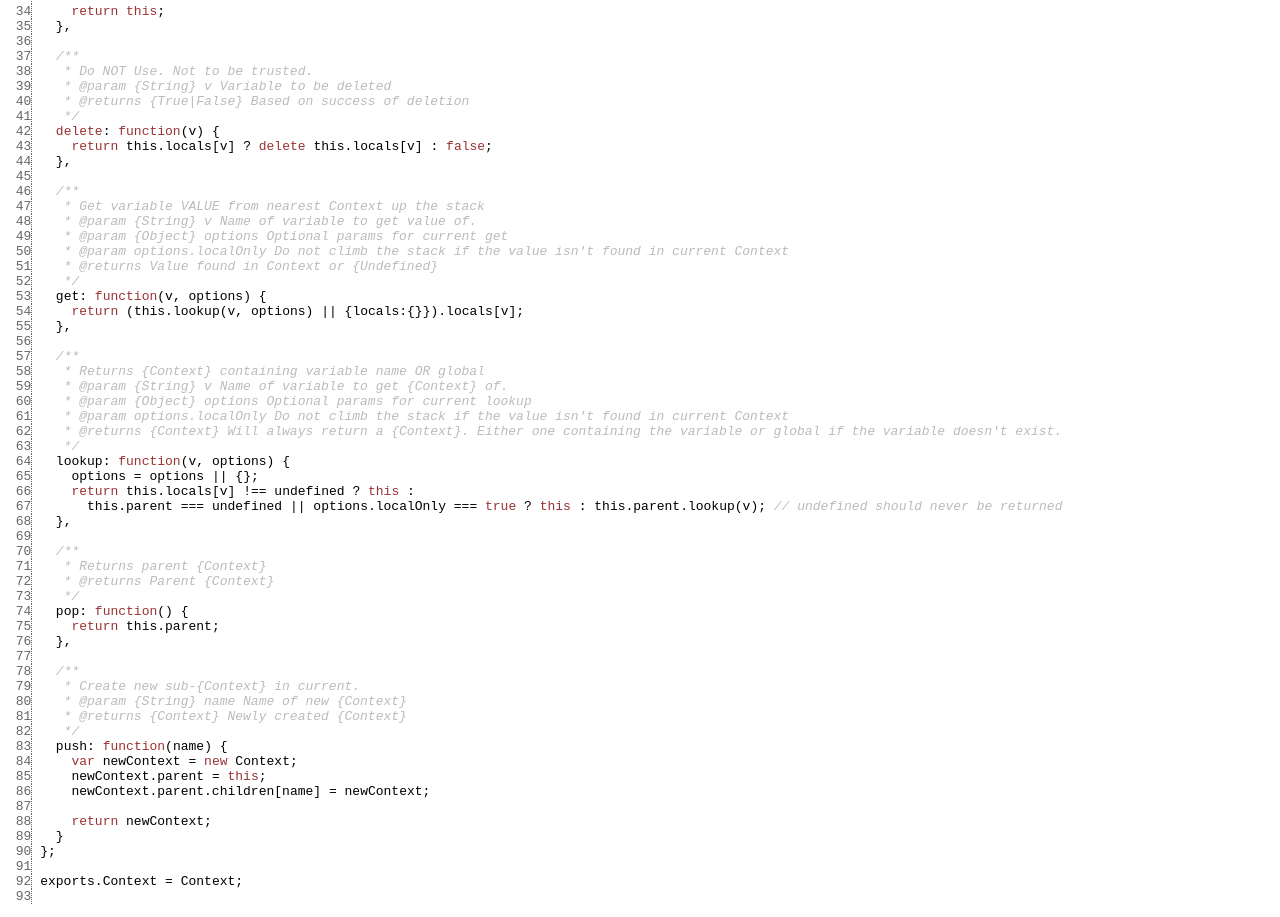
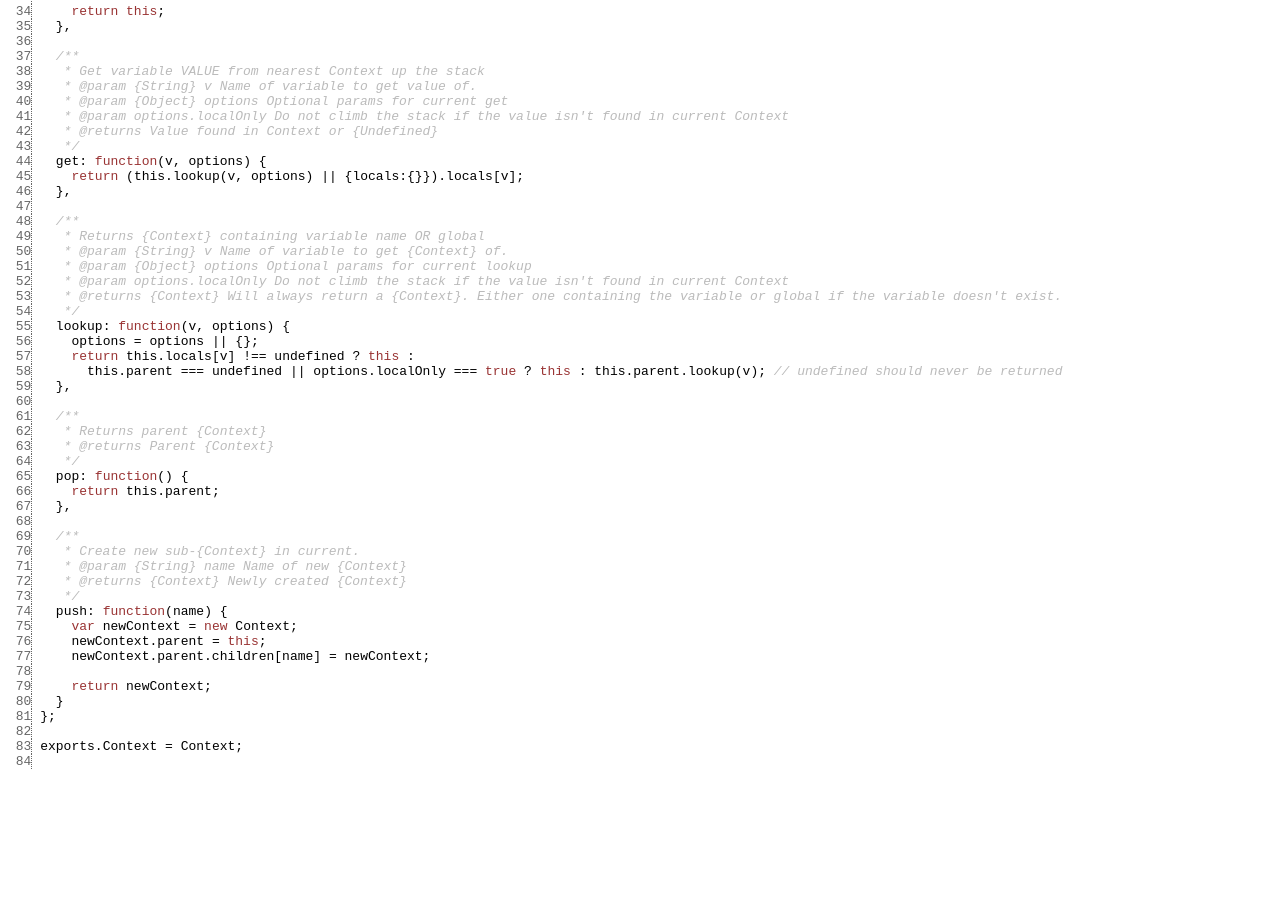
Before and after one commit to morganrallen/context.js, a website: page docs/symbols/src/_Users_morganallen_devel_context.js_context.js.html in a window 1280 px wide. Shown: the part 499-1416 px from the top of the page. After the commit the page ends 1281 px from the top, so only its background shows below. Drawn offline with Linux system fonts and the light colour scheme.

Commit message:
var declarations set DontDelete
As only properties can really be deleted itshouldnt be the concern
of the Context

```diff
--- a/docs/symbols/src/_Users_morganallen_devel_context.js_context.js.html
+++ b/docs/symbols/src/_Users_morganallen_devel_context.js_context.js.html
@@ -42,59 +42,50 @@
 <span class='line'> 35</span> </span><span class="WHIT">  </span><span class="PUNC">}</span><span class="PUNC">,</span><span class="WHIT">
 <span class='line'> 36</span>
 <span class='line'> 37</span> </span><span class="WHIT">  </span><span class="COMM">/**
-<span class='line'> 38</span>    * Do NOT Use. Not to be trusted.
-<span class='line'> 39</span>    * @param {String} v Variable to be deleted
-<span class='line'> 40</span>    * @returns {True|False} Based on success of deletion
-<span class='line'> 41</span>    */</span><span class="WHIT">
-<span class='line'> 42</span> </span><span class="WHIT">  </span><span class="KEYW">delete</span><span class="PUNC">:</span><span class="WHIT"> </span><span class="KEYW">function</span><span class="PUNC">(</span><span class="NAME">v</span><span class="PUNC">)</span><span class="WHIT"> </span><span class="PUNC">{</span><span class="WHIT">
-<span class='line'> 43</span> </span><span class="WHIT">    </span><span class="KEYW">return</span><span class="WHIT"> </span><span class="NAME">this.locals</span><span class="PUNC">[</span><span class="NAME">v</span><span class="PUNC">]</span><span class="WHIT"> </span><span class="PUNC">?</span><span class="WHIT"> </span><span class="KEYW">delete</span><span class="WHIT"> </span><span class="NAME">this.locals</span><span class="PUNC">[</span><span class="NAME">v</span><span class="PUNC">]</span><span class="WHIT"> </span><span class="PUNC">:</span><span class="WHIT"> </span><span class="KEYW">false</span><span class="PUNC">;</span><span class="WHIT">
-<span class='line'> 44</span> </span><span class="WHIT">  </span><span class="PUNC">}</span><span class="PUNC">,</span><span class="WHIT">
-<span class='line'> 45</span>
-<span class='line'> 46</span> </span><span class="WHIT">  </span><span class="COMM">/**
-<span class='line'> 47</span>    * Get variable VALUE from nearest Context up the stack
-<span class='line'> 48</span>    * @param {String} v Name of variable to get value of.
-<span class='line'> 49</span>    * @param {Object} options Optional params for current get
-<span class='line'> 50</span>    * @param options.localOnly Do not climb the stack if the value isn't found in current Context
-<span class='line'> 51</span>    * @returns Value found in Context or {Undefined}
-<span class='line'> 52</span>    */</span><span class="WHIT">
-<span class='line'> 53</span> </span><span class="WHIT">  </span><span class="NAME">get</span><span class="PUNC">:</span><span class="WHIT"> </span><span class="KEYW">function</span><span class="PUNC">(</span><span class="NAME">v</span><span class="PUNC">,</span><span class="WHIT"> </span><span class="NAME">options</span><span class="PUNC">)</span><span class="WHIT"> </span><span class="PUNC">{</span><span class="WHIT">
-<span class='line'> 54</span> </span><span class="WHIT">    </span><span class="KEYW">return</span><span class="WHIT"> </span><span class="PUNC">(</span><span class="NAME">this.lookup</span><span class="PUNC">(</span><span class="NAME">v</span><span class="PUNC">,</span><span class="WHIT"> </span><span class="NAME">options</span><span class="PUNC">)</span><span class="WHIT"> </span><span class="PUNC">||</span><span class="WHIT"> </span><span class="PUNC">{</span><span class="NAME">locals</span><span class="PUNC">:</span><span class="PUNC">{</span><span class="PUNC">}</span><span class="PUNC">}</span><span class="PUNC">)</span><span class="PUNC">.</span><span class="NAME">locals</span><span class="PUNC">[</span><span class="NAME">v</span><span class="PUNC">]</span><span class="PUNC">;</span><span class="WHIT">
-<span class='line'> 55</span> </span><span class="WHIT">  </span><span class="PUNC">}</span><span class="PUNC">,</span><span class="WHIT">
-<span class='line'> 56</span>
-<span class='line'> 57</span> </span><span class="WHIT">  </span><span class="COMM">/**
-<span class='line'> 58</span>    * Returns {Context} containing variable name OR global
-<span class='line'> 59</span>    * @param {String} v Name of variable to get {Context} of.
-<span class='line'> 60</span>    * @param {Object} options Optional params for current lookup
-<span class='line'> 61</span>    * @param options.localOnly Do not climb the stack if the value isn't found in current Context
-<span class='line'> 62</span>    * @returns {Context} Will always return a {Context}. Either one containing the variable or global if the variable doesn't exist.
-<span class='line'> 63</span>    */</span><span class="WHIT">
-<span class='line'> 64</span> </span><span class="WHIT">  </span><span class="NAME">lookup</span><span class="PUNC">:</span><span class="WHIT"> </span><span class="KEYW">function</span><span class="PUNC">(</span><span class="NAME">v</span><span class="PUNC">,</span><span class="WHIT"> </span><span class="NAME">options</span><span class="PUNC">)</span><span class="WHIT"> </span><span class="PUNC">{</span><span class="WHIT">
-<span class='line'> 65</span> </span><span class="WHIT">    </span><span class="NAME">options</span><span class="WHIT"> </span><span class="PUNC">=</span><span class="WHIT"> </span><span class="NAME">options</span><span class="WHIT"> </span><span class="PUNC">||</span><span class="WHIT"> </span><span class="PUNC">{</span><span class="PUNC">}</span><span class="PUNC">;</span><span class="WHIT">
-<span class='line'> 66</span> </span><span class="WHIT">    </span><span class="KEYW">return</span><span class="WHIT"> </span><span class="NAME">this.locals</span><span class="PUNC">[</span><span class="NAME">v</span><span class="PUNC">]</span><span class="WHIT"> </span><span class="PUNC">!==</span><span class="WHIT"> </span><span class="NAME">undefined</span><span class="WHIT"> </span><span class="PUNC">?</span><span class="WHIT"> </span><span class="KEYW">this</span><span class="WHIT"> </span><span class="PUNC">:</span><span class="WHIT">
-<span class='line'> 67</span> </span><span class="WHIT">      </span><span class="NAME">this.parent</span><span class="WHIT"> </span><span class="PUNC">===</span><span class="WHIT"> </span><span class="NAME">undefined</span><span class="WHIT"> </span><span class="PUNC">||</span><span class="WHIT"> </span><span class="NAME">options.localOnly</span><span class="WHIT"> </span><span class="PUNC">===</span><span class="WHIT"> </span><span class="KEYW">true</span><span class="WHIT"> </span><span class="PUNC">?</span><span class="WHIT"> </span><span class="KEYW">this</span><span class="WHIT"> </span><span class="PUNC">:</span><span class="WHIT"> </span><span class="NAME">this.parent.lookup</span><span class="PUNC">(</span><span class="NAME">v</span><span class="PUNC">)</span><span class="PUNC">;</span><span class="WHIT"> </span><span class="COMM">// undefined should never be returned</span><span class="WHIT">
-<span class='line'> 68</span> </span><span class="WHIT">  </span><span class="PUNC">}</span><span class="PUNC">,</span><span class="WHIT">
-<span class='line'> 69</span>
-<span class='line'> 70</span> </span><span class="WHIT">  </span><span class="COMM">/**
-<span class='line'> 71</span>    * Returns parent {Context}
-<span class='line'> 72</span>    * @returns Parent {Context}
+<span class='line'> 38</span>    * Get variable VALUE from nearest Context up the stack
+<span class='line'> 39</span>    * @param {String} v Name of variable to get value of.
+<span class='line'> 40</span>    * @param {Object} options Optional params for current get
+<span class='line'> 41</span>    * @param options.localOnly Do not climb the stack if the value isn't found in current Context
+<span class='line'> 42</span>    * @returns Value found in Context or {Undefined}
+<span class='line'> 43</span>    */</span><span class="WHIT">
+<span class='line'> 44</span> </span><span class="WHIT">  </span><span class="NAME">get</span><span class="PUNC">:</span><span class="WHIT"> </span><span class="KEYW">function</span><span class="PUNC">(</span><span class="NAME">v</span><span class="PUNC">,</span><span class="WHIT"> </span><span class="NAME">options</span><span class="PUNC">)</span><span class="WHIT"> </span><span class="PUNC">{</span><span class="WHIT">
+<span class='line'> 45</span> </span><span class="WHIT">    </span><span class="KEYW">return</span><span class="WHIT"> </span><span class="PUNC">(</span><span class="NAME">this.lookup</span><span class="PUNC">(</span><span class="NAME">v</span><span class="PUNC">,</span><span class="WHIT"> </span><span class="NAME">options</span><span class="PUNC">)</span><span class="WHIT"> </span><span class="PUNC">||</span><span class="WHIT"> </span><span class="PUNC">{</span><span class="NAME">locals</span><span class="PUNC">:</span><span class="PUNC">{</span><span class="PUNC">}</span><span class="PUNC">}</span><span class="PUNC">)</span><span class="PUNC">.</span><span class="NAME">locals</span><span class="PUNC">[</span><span class="NAME">v</span><span class="PUNC">]</span><span class="PUNC">;</span><span class="WHIT">
+<span class='line'> 46</span> </span><span class="WHIT">  </span><span class="PUNC">}</span><span class="PUNC">,</span><span class="WHIT">
+<span class='line'> 47</span>
+<span class='line'> 48</span> </span><span class="WHIT">  </span><span class="COMM">/**
+<span class='line'> 49</span>    * Returns {Context} containing variable name OR global
+<span class='line'> 50</span>    * @param {String} v Name of variable to get {Context} of.
+<span class='line'> 51</span>    * @param {Object} options Optional params for current lookup
+<span class='line'> 52</span>    * @param options.localOnly Do not climb the stack if the value isn't found in current Context
+<span class='line'> 53</span>    * @returns {Context} Will always return a {Context}. Either one containing the variable or global if the variable doesn't exist.
+<span class='line'> 54</span>    */</span><span class="WHIT">
+<span class='line'> 55</span> </span><span class="WHIT">  </span><span class="NAME">lookup</span><span class="PUNC">:</span><span class="WHIT"> </span><span class="KEYW">function</span><span class="PUNC">(</span><span class="NAME">v</span><span class="PUNC">,</span><span class="WHIT"> </span><span class="NAME">options</span><span class="PUNC">)</span><span class="WHIT"> </span><span class="PUNC">{</span><span class="WHIT">
+<span class='line'> 56</span> </span><span class="WHIT">    </span><span class="NAME">options</span><span class="WHIT"> </span><span class="PUNC">=</span><span class="WHIT"> </span><span class="NAME">options</span><span class="WHIT"> </span><span class="PUNC">||</span><span class="WHIT"> </span><span class="PUNC">{</span><span class="PUNC">}</span><span class="PUNC">;</span><span class="WHIT">
+<span class='line'> 57</span> </span><span class="WHIT">    </span><span class="KEYW">return</span><span class="WHIT"> </span><span class="NAME">this.locals</span><span class="PUNC">[</span><span class="NAME">v</span><span class="PUNC">]</span><span class="WHIT"> </span><span class="PUNC">!==</span><span class="WHIT"> </span><span class="NAME">undefined</span><span class="WHIT"> </span><span class="PUNC">?</span><span class="WHIT"> </span><span class="KEYW">this</span><span class="WHIT"> </span><span class="PUNC">:</span><span class="WHIT">
+<span class='line'> 58</span> </span><span class="WHIT">      </span><span class="NAME">this.parent</span><span class="WHIT"> </span><span class="PUNC">===</span><span class="WHIT"> </span><span class="NAME">undefined</span><span class="WHIT"> </span><span class="PUNC">||</span><span class="WHIT"> </span><span class="NAME">options.localOnly</span><span class="WHIT"> </span><span class="PUNC">===</span><span class="WHIT"> </span><span class="KEYW">true</span><span class="WHIT"> </span><span class="PUNC">?</span><span class="WHIT"> </span><span class="KEYW">this</span><span class="WHIT"> </span><span class="PUNC">:</span><span class="WHIT"> </span><span class="NAME">this.parent.lookup</span><span class="PUNC">(</span><span class="NAME">v</span><span class="PUNC">)</span><span class="PUNC">;</span><span class="WHIT"> </span><span class="COMM">// undefined should never be returned</span><span class="WHIT">
+<span class='line'> 59</span> </span><span class="WHIT">  </span><span class="PUNC">}</span><span class="PUNC">,</span><span class="WHIT">
+<span class='line'> 60</span>
+<span class='line'> 61</span> </span><span class="WHIT">  </span><span class="COMM">/**
+<span class='line'> 62</span>    * Returns parent {Context}
+<span class='line'> 63</span>    * @returns Parent {Context}
+<span class='line'> 64</span>    */</span><span class="WHIT">
+<span class='line'> 65</span> </span><span class="WHIT">  </span><span class="NAME">pop</span><span class="PUNC">:</span><span class="WHIT"> </span><span class="KEYW">function</span><span class="PUNC">(</span><span class="PUNC">)</span><span class="WHIT"> </span><span class="PUNC">{</span><span class="WHIT">
+<span class='line'> 66</span> </span><span class="WHIT">    </span><span class="KEYW">return</span><span class="WHIT"> </span><span class="NAME">this.parent</span><span class="PUNC">;</span><span class="WHIT">
+<span class='line'> 67</span> </span><span class="WHIT">  </span><span class="PUNC">}</span><span class="PUNC">,</span><span class="WHIT">
+<span class='line'> 68</span>
+<span class='line'> 69</span> </span><span class="WHIT">  </span><span class="COMM">/**
+<span class='line'> 70</span>    * Create new sub-{Context} in current.
+<span class='line'> 71</span>    * @param {String} name Name of new {Context}
+<span class='line'> 72</span>    * @returns {Context} Newly created {Context}
 <span class='line'> 73</span>    */</span><span class="WHIT">
-<span class='line'> 74</span> </span><span class="WHIT">  </span><span class="NAME">pop</span><span class="PUNC">:</span><span class="WHIT"> </span><span class="KEYW">function</span><span class="PUNC">(</span><span class="PUNC">)</span><span class="WHIT"> </span><span class="PUNC">{</span><span class="WHIT">
-<span class='line'> 75</span> </span><span class="WHIT">    </span><span class="KEYW">return</span><span class="WHIT"> </span><span class="NAME">this.parent</span><span class="PUNC">;</span><span class="WHIT">
-<span class='line'> 76</span> </span><span class="WHIT">  </span><span class="PUNC">}</span><span class="PUNC">,</span><span class="WHIT">
-<span class='line'> 77</span>
-<span class='line'> 78</span> </span><span class="WHIT">  </span><span class="COMM">/**
-<span class='line'> 79</span>    * Create new sub-{Context} in current.
-<span class='line'> 80</span>    * @param {String} name Name of new {Context}
-<span class='line'> 81</span>    * @returns {Context} Newly created {Context}
-<span class='line'> 82</span>    */</span><span class="WHIT">
-<span class='line'> 83</span> </span><span class="WHIT">  </span><span class="NAME">push</span><span class="PUNC">:</span><span class="WHIT"> </span><span class="KEYW">function</span><span class="PUNC">(</span><span class="NAME">name</span><span class="PUNC">)</span><span class="WHIT"> </span><span class="PUNC">{</span><span class="WHIT">
-<span class='line'> 84</span> </span><span class="WHIT">    </span><span class="KEYW">var</span><span class="WHIT"> </span><span class="NAME">newContext</span><span class="WHIT"> </span><span class="PUNC">=</span><span class="WHIT"> </span><span class="KEYW">new</span><span class="WHIT"> </span><span class="NAME">Context</span><span class="PUNC">;</span><span class="WHIT">
-<span class='line'> 85</span> </span><span class="WHIT">    </span><span class="NAME">newContext.parent</span><span class="WHIT"> </span><span class="PUNC">=</span><span class="WHIT"> </span><span class="KEYW">this</span><span class="PUNC">;</span><span class="WHIT">
-<span class='line'> 86</span> </span><span class="WHIT">    </span><span class="NAME">newContext.parent.children</span><span class="PUNC">[</span><span class="NAME">name</span><span class="PUNC">]</span><span class="WHIT"> </span><span class="PUNC">=</span><span class="WHIT"> </span><span class="NAME">newContext</span><span class="PUNC">;</span><span class="WHIT">
-<span class='line'> 87</span>
-<span class='line'> 88</span> </span><span class="WHIT">    </span><span class="KEYW">return</span><span class="WHIT"> </span><span class="NAME">newContext</span><span class="PUNC">;</span><span class="WHIT">
-<span class='line'> 89</span> </span><span class="WHIT">  </span><span class="PUNC">}</span><span class="WHIT">
-<span class='line'> 90</span> </span><span class="PUNC">}</span><span class="PUNC">;</span><span class="WHIT">
-<span class='line'> 91</span>
-<span class='line'> 92</span> </span><span class="NAME">exports.Context</span><span class="WHIT"> </span><span class="PUNC">=</span><span class="WHIT"> </span><span class="NAME">Context</span><span class="PUNC">;</span><span class="WHIT">
-<span class='line'> 93</span> </span></pre></body></html>
+<span class='line'> 74</span> </span><span class="WHIT">  </span><span class="NAME">push</span><span class="PUNC">:</span><span class="WHIT"> </span><span class="KEYW">function</span><span class="PUNC">(</span><span class="NAME">name</span><span class="PUNC">)</span><span class="WHIT"> </span><span class="PUNC">{</span><span class="WHIT">
+<span class='line'> 75</span> </span><span class="WHIT">    </span><span class="KEYW">var</span><span class="WHIT"> </span><span class="NAME">newContext</span><span class="WHIT"> </span><span class="PUNC">=</span><span class="WHIT"> </span><span class="KEYW">new</span><span class="WHIT"> </span><span class="NAME">Context</span><span class="PUNC">;</span><span class="WHIT">
+<span class='line'> 76</span> </span><span class="WHIT">    </span><span class="NAME">newContext.parent</span><span class="WHIT"> </span><span class="PUNC">=</span><span class="WHIT"> </span><span class="KEYW">this</span><span class="PUNC">;</span><span class="WHIT">
+<span class='line'> 77</span> </span><span class="WHIT">    </span><span class="NAME">newContext.parent.children</span><span class="PUNC">[</span><span class="NAME">name</span><span class="PUNC">]</span><span class="WHIT"> </span><span class="PUNC">=</span><span class="WHIT"> </span><span class="NAME">newContext</span><span class="PUNC">;</span><span class="WHIT">
+<span class='line'> 78</span>
+<span class='line'> 79</span> </span><span class="WHIT">    </span><span class="KEYW">return</span><span class="WHIT"> </span><span class="NAME">newContext</span><span class="PUNC">;</span><span class="WHIT">
+<span class='line'> 80</span> </span><span class="WHIT">  </span><span class="PUNC">}</span><span class="WHIT">
+<span class='line'> 81</span> </span><span class="PUNC">}</span><span class="PUNC">;</span><span class="WHIT">
+<span class='line'> 82</span>
+<span class='line'> 83</span> </span><span class="NAME">exports.Context</span><span class="WHIT"> </span><span class="PUNC">=</span><span class="WHIT"> </span><span class="NAME">Context</span><span class="PUNC">;</span><span class="WHIT">
+<span class='line'> 84</span> </span></pre></body></html>
```
Also changed, not shown: context.js (+0 -9 lines), docs/files.html (+1 -1 lines), docs/index.html (+1 -1 lines), docs/symbols/Context.html (+1 -1 lines), docs/symbols/_global_.html (+1 -1 lines).
